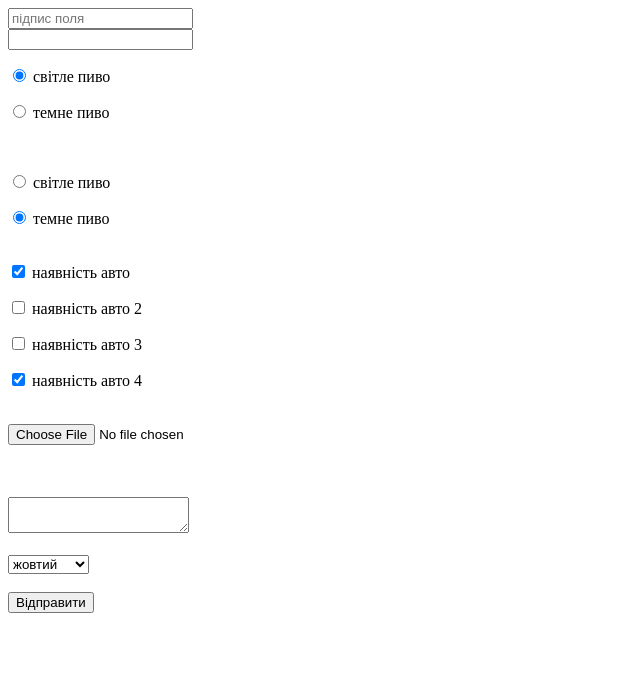
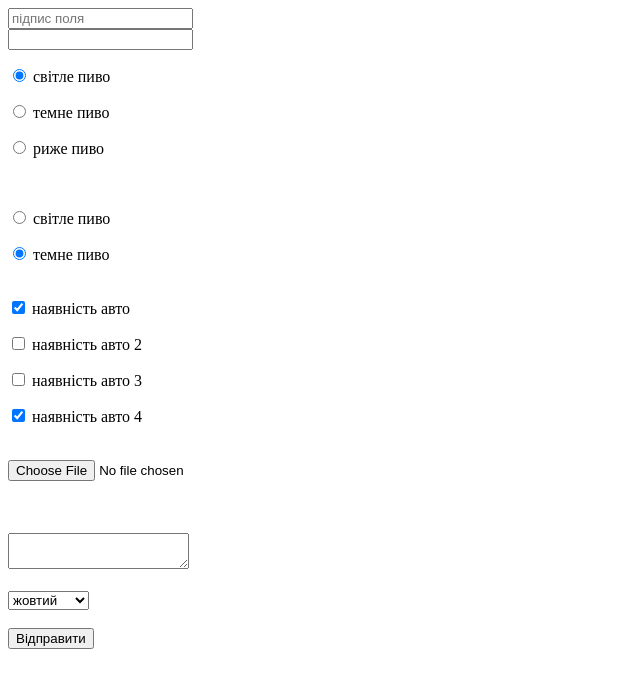
Before and after one commit to Tara0394/2021, a plain HTML site: page index.html in a window 1280 px wide. Shown: the whole page, without its empty margins (0-640 px from the left). Drawn offline with Linux system fonts and the light colour scheme.

Commit message:
change beer(риже пиво)

```diff
--- a/index.html
+++ b/index.html
@@ -19,6 +19,7 @@
             <div>
                 <p> <input checked type="radio" name="beer" value="lagger"> світле пиво</p>
                 <p> <input type="radio" name="beer" value="dark"> темне пиво</p>
+                <p> <input type="radio" name="beer" value="риже"> риже пиво</p>
             </div>
             <div>
                 <br>
```
